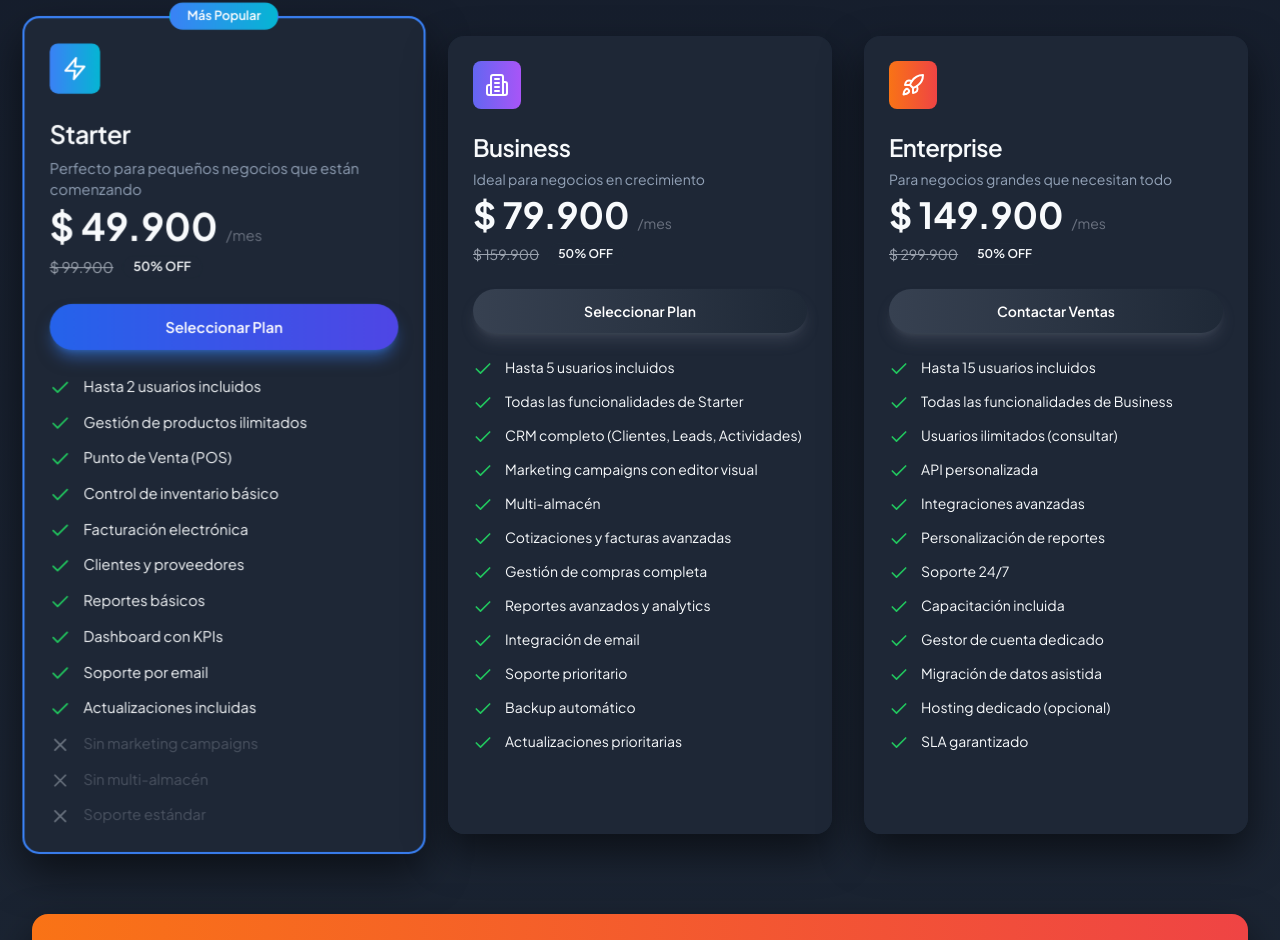
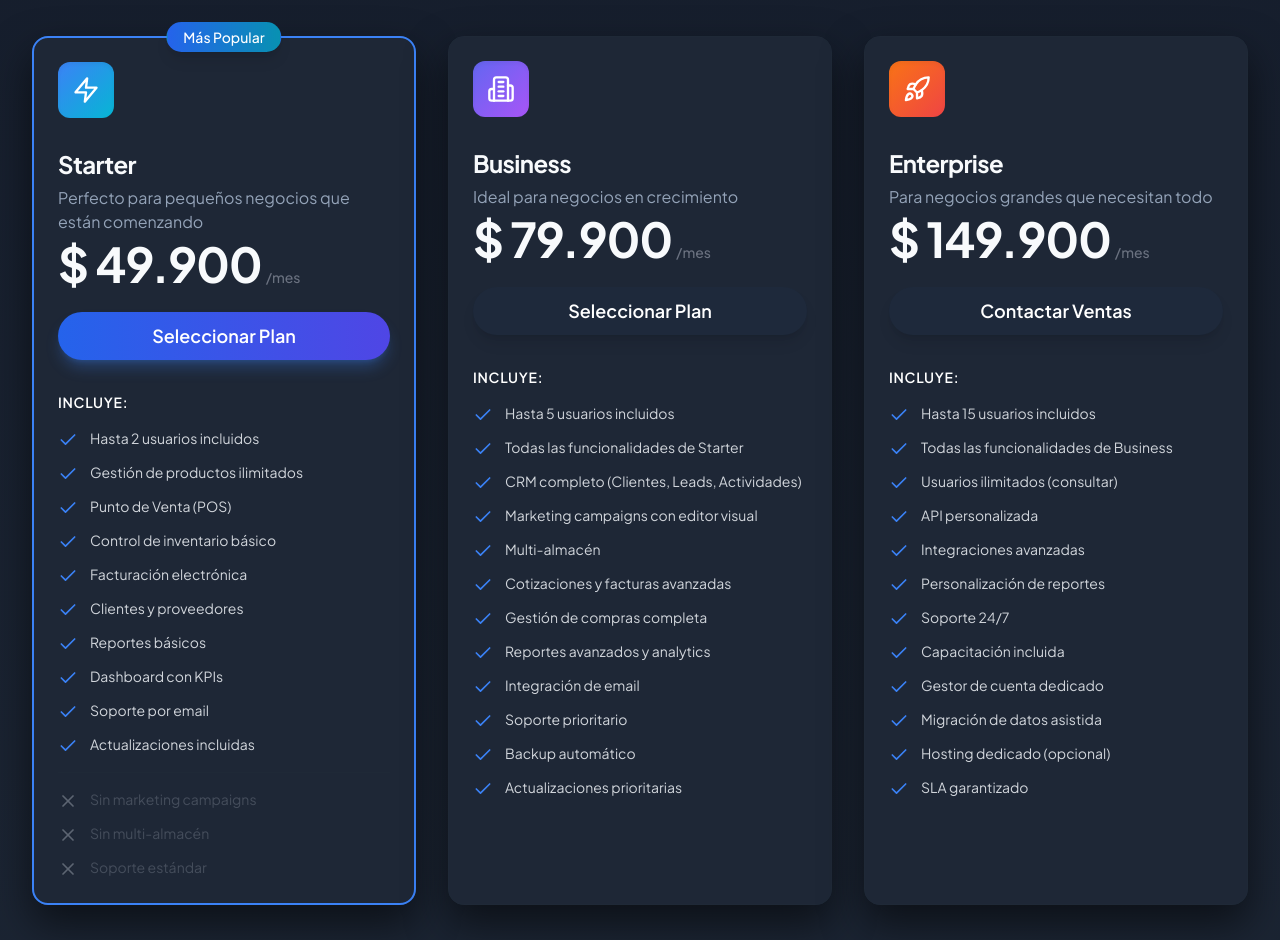
Before and after one commit to Koff1ng/clivaro, a Next.js app: page /pricing in a window 1280 px wide. Shown: the part 980-1920 px from the top of the page. Built offline with nearby package versions, Linux system fonts and the light colour scheme.

Commit message:
Revamp Pricing: Remove discounts, add animations and high-end styling

```diff
--- a/components/pricing/hero-preview.tsx
+++ b/components/pricing/hero-preview.tsx
@@ -27,8 +27,12 @@ export function HeroPreview({ onContactClick, onViewPreview }: HeroPreviewProps)
             <div>
               <h1 className="text-4xl lg:text-5xl xl:text-6xl font-bold tracking-tight text-gray-900 dark:text-white">
                 Impulsa tu negocio con{' '}
-                <span className="text-blue-600 dark:text-blue-400">software</span>{' '}
-                <span className="text-blue-500 dark:text-blue-300">hecho a tu medida</span>
+                <span className="relative inline-block">
+                  <span className="text-blue-600 dark:text-blue-400 relative z-10">software</span>
+                  <span className="absolute -bottom-2 left-0 w-full h-3 bg-blue-200/50 dark:bg-blue-900/50 -z-10 -rotate-2"></span>
+                </span>{' '}
+                <br className="hidden lg:block" />
+                <span className="text-slate-700 dark:text-slate-300">hecho a tu medida</span>
               </h1>
             </div>
 
@@ -96,11 +100,10 @@ export function HeroPreview({ onContactClick, onViewPreview }: HeroPreviewProps)
                         {['Dashboard', 'Productos', 'Inventario', 'Clientes', 'Oportunidades', 'Cotizaciones', 'Facturas', 'Punto de Venta', 'Caja'].map((item, i) => (
                           <div
                             key={i}
-                            className={`px-2 py-1.5 rounded ${
-                              i === 0
+                            className={`px-2 py-1.5 rounded ${i === 0
                                 ? 'bg-blue-100 dark:bg-blue-900/30 text-blue-700 dark:text-blue-400'
                                 : 'text-gray-600 dark:text-gray-400 hover:bg-gray-100 dark:hover:bg-gray-800'
-                            }`}
+                              }`}
                           >
                             {item}
                           </div>
--- a/components/pricing/pricing-client.tsx
+++ b/components/pricing/pricing-client.tsx
@@ -196,8 +196,7 @@ export function PricingClient() {
               className="relative inline-flex h-6 w-11 items-center rounded-full bg-blue-600 transition-colors focus:outline-none focus:ring-2 focus:ring-blue-500 focus:ring-offset-2"
             >
               <span
-                className={`inline-block h-4 w-4 transform rounded-full bg-white transition-transform ${
-                  billingCycle === 'annual' ? 'translate-x-6' : 'translate-x-1'
+                className={`inline-block h-4 w-4 transform rounded-full bg-white transition-transform ${billingCycle === 'annual' ? 'translate-x-6' : 'translate-x-1'
                   }`}
               />
             </button>
@@ -205,9 +204,6 @@ export function PricingClient() {
               <span className={`text-sm font-medium ${billingCycle === 'annual' ? 'text-gray-900 dark:text-white' : 'text-gray-500'}`}>
                 Anual
               </span>
-              <Badge className="bg-green-100 text-green-800 dark:bg-green-900 dark:text-green-100">
-                Ahorra 20%
-              </Badge>
             </div>
           </div>
         </div>
@@ -217,73 +213,57 @@ export function PricingClient() {
       <ScrollReveal delay={100}>
         <div id="pricing" className="mx-auto max-w-7xl px-6 py-12 lg:px-8">
           <div className="grid grid-cols-1 gap-8 lg:grid-cols-3">
-          {plans.map((plan) => {
+            {plans.map((plan, index) => {
               const Icon = plan.icon
               const displayPrice = billingCycle === 'annual'
-              ? Math.round(plan.price * 12 * 0.8)
+                ? Math.round(plan.price * 12) // No annual discount for now to keep it premium/simple or add back if needed
                 : plan.price
-            const displayOriginalPrice = billingCycle === 'annual'
-              ? Math.round(plan.originalPrice * 12 * 0.8)
-              : plan.originalPrice
 
               return (
+                <ScrollReveal key={plan.name} delay={index * 100} width="100%">
                   <Card
-                key={plan.name}
-                className={`relative flex flex-col ${
-                  plan.popular
-                    ? 'border-2 border-blue-500 shadow-xl scale-105'
-                    : 'border'
+                    className={`relative flex flex-col h-full transition-all duration-300 hover:shadow-2xl hover:-translate-y-2 ${plan.popular
+                      ? 'border-2 border-blue-500 shadow-xl z-10'
+                      : 'border border-gray-200 dark:border-gray-800'
                       }`}
                   >
                     {plan.popular && (
                       <div className="absolute -top-4 left-1/2 -translate-x-1/2">
-                    <Badge className="bg-gradient-to-r from-blue-500 to-cyan-500 text-white px-4 py-1">
+                        <Badge className="bg-gradient-to-r from-blue-600 to-cyan-600 text-white px-4 py-1 text-sm font-medium shadow-lg">
                           {plan.badge}
                         </Badge>
                       </div>
                     )}
                     <CardHeader>
-                  <div className={`inline-flex items-center justify-center w-12 h-12 rounded-lg bg-gradient-to-r ${plan.color} mb-4`}>
-                    <Icon className="h-6 w-6 text-white" />
+                      <div className={`inline-flex items-center justify-center w-14 h-14 rounded-xl bg-gradient-to-br ${plan.color} mb-6 shadow-inner`}>
+                        <Icon className="h-7 w-7 text-white" />
                       </div>
-                  <CardTitle className="text-2xl">{plan.name}</CardTitle>
-                  <CardDescription className="mt-2">{plan.description}</CardDescription>
-                  <div className="mt-6">
-                    <div className="flex items-baseline gap-2">
-                      <span className="text-4xl font-bold">
+                      <CardTitle className="text-2xl font-bold">{plan.name}</CardTitle>
+                      <CardDescription className="mt-2 text-base">{plan.description}</CardDescription>
+                      <div className="mt-8">
+                        <div className="flex items-baseline gap-1">
+                          <span className="text-4xl lg:text-5xl font-extrabold tracking-tight">
                             {formatPrice(displayPrice)}
                           </span>
                           {billingCycle === 'annual' ? (
-                        <span className="text-sm text-gray-500">/año</span>
+                            <span className="text-sm font-medium text-gray-500">/año</span>
                           ) : (
-                        <span className="text-sm text-gray-500">/mes</span>
+                            <span className="text-sm font-medium text-gray-500">/mes</span>
                           )}
                         </div>
-                    {displayOriginalPrice > displayPrice && (
-                      <div className="flex items-center gap-2 mt-2">
-                        <span className="text-sm text-gray-400 line-through">
-                          {formatPrice(displayOriginalPrice)}
-                        </span>
-                        <Badge variant="outline" className="text-xs">
-                          {Math.round(((displayOriginalPrice - displayPrice) / displayOriginalPrice) * 100)}% OFF
-                        </Badge>
-                      </div>
-                    )}
                         {billingCycle === 'annual' && (
-                      <p className="text-sm text-gray-500 mt-1">
-                        ≈ {formatPrice(Math.round(displayPrice / 12))}/mes
+                          <p className="text-sm text-gray-500 mt-2 font-medium">
+                            Facturado anualmente
                           </p>
                         )}
                       </div>
                     </CardHeader>
                     <CardContent className="flex-1 flex flex-col">
                       <Button
-                    className={`w-full mb-6 font-semibold shadow-lg transition-all duration-300 ${
-                      plan.popular
-                        ? 'bg-gradient-to-r from-blue-600 to-indigo-600 hover:from-blue-700 hover:to-indigo-700 text-white shadow-blue-500/50 hover:shadow-xl hover:shadow-blue-500/60'
-                        : 'bg-gradient-to-r from-gray-700 to-gray-800 hover:from-gray-800 hover:to-gray-900 text-white shadow-gray-500/30 hover:shadow-xl hover:shadow-gray-500/40'
+                        className={`w-full mb-8 font-semibold text-lg py-6 shadow-lg transition-all duration-300 ${plan.popular
+                          ? 'bg-gradient-to-r from-blue-600 to-indigo-600 hover:from-blue-700 hover:to-indigo-700 text-white shadow-blue-500/30 hover:shadow-blue-500/50'
+                          : 'bg-slate-900 hover:bg-slate-800 text-white dark:bg-slate-800 dark:hover:bg-slate-700'
                           }`}
-                    size="lg"
                         onClick={() => {
                           setSelectedPlan(plan.name)
                           setShowContactForm(true)
@@ -291,59 +271,42 @@ export function PricingClient() {
                       >
                         {plan.cta}
                       </Button>
-                  <ul className="space-y-3 flex-1">
-                    {plan.features.map((feature, index) => (
-                      <li key={index} className="flex items-start gap-3">
-                        <Check className="h-5 w-5 text-green-500 flex-shrink-0 mt-0.5" />
-                        <span className="text-sm">{feature}</span>
+                      <div className="space-y-4 flex-1">
+                        <p className="text-sm font-semibold text-gray-900 dark:text-white uppercase tracking-wider">
+                          Incluye:
+                        </p>
+                        <ul className="space-y-3">
+                          {plan.features.map((feature, featureIndex) => (
+                            <li key={featureIndex} className="flex items-start gap-3">
+                              <Check className="h-5 w-5 text-blue-500 flex-shrink-0 mt-0.5" />
+                              <span className="text-sm text-gray-700 dark:text-gray-300">{feature}</span>
                             </li>
                           ))}
-                    {plan.limitations.map((limitation, index) => (
-                      <li key={index} className="flex items-start gap-3 opacity-60">
+                        </ul>
+                        {plan.limitations.length > 0 && (
+                          <>
+                            <div className="h-px bg-gray-100 dark:bg-gray-800 my-4" />
+                            <ul className="space-y-3">
+                              {plan.limitations.map((limitation, i) => (
+                                <li key={i} className="flex items-start gap-3 opacity-50">
                                   <X className="h-5 w-5 text-gray-400 flex-shrink-0 mt-0.5" />
                                   <span className="text-sm text-gray-500">{limitation}</span>
                                 </li>
                               ))}
                             </ul>
+                          </>
+                        )}
+                      </div>
                     </CardContent>
                   </Card>
+                </ScrollReveal>
               )
             })}
           </div>
         </div>
       </ScrollReveal>
 
-      {/* Special Offer Banner */}
-      <ScrollReveal delay={200}>
-        <div className="mx-auto max-w-7xl px-6 py-8 lg:px-8">
-          <Card className="bg-gradient-to-r from-orange-500 to-red-500 text-white border-0">
-          <CardContent className="p-6">
-            <div className="flex items-center justify-between flex-wrap gap-4">
-              <div className="flex items-center gap-3">
-                <Sparkles className="h-8 w-8" />
-                <div>
-                  <h3 className="text-xl font-bold">Oferta de Lanzamiento</h3>
-                  <p className="text-orange-100">
-                    Primeros 100 clientes obtienen 50% de descuento permanente
-                  </p>
-                </div>
-              </div>
-              <Button
-                variant="secondary"
-                size="lg"
-                className="bg-white text-orange-600 hover:bg-orange-50"
-                onClick={() => {
-                  setSelectedPlan(undefined)
-                  setShowContactForm(true)
-                }}
-              >
-                Aprovechar Oferta
-              </Button>
-            </div>
-          </CardContent>
-          </Card>
-        </div>
-      </ScrollReveal>
+      {/* Offer Banner Removed as requested */}
 
       {/* Comparison Table */}
       <ScrollReveal delay={100}>
```
Lines whose indentation alone changed are shown as unchanged.
